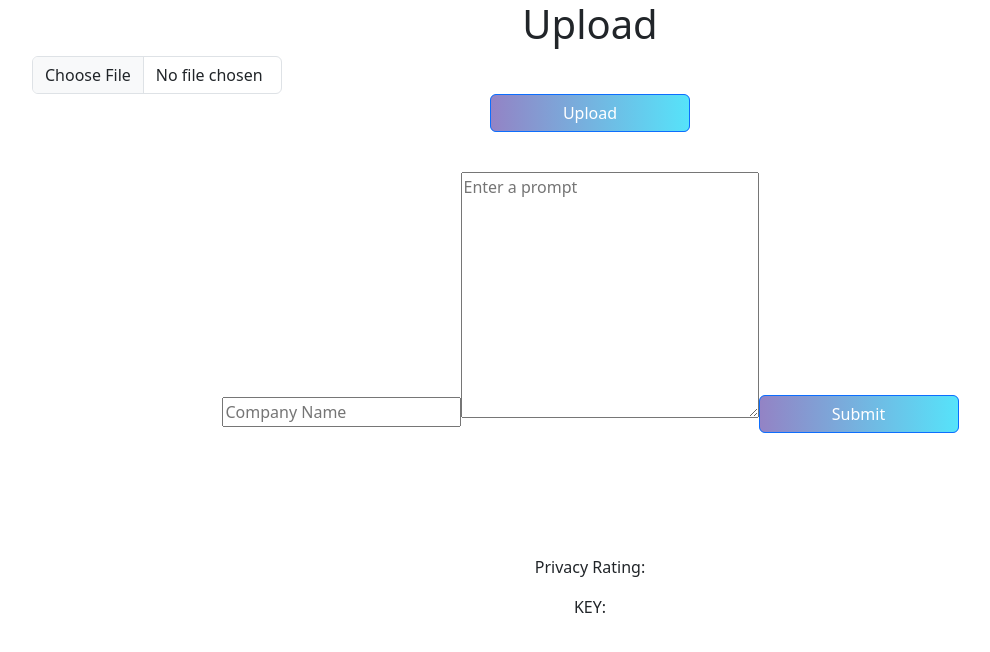
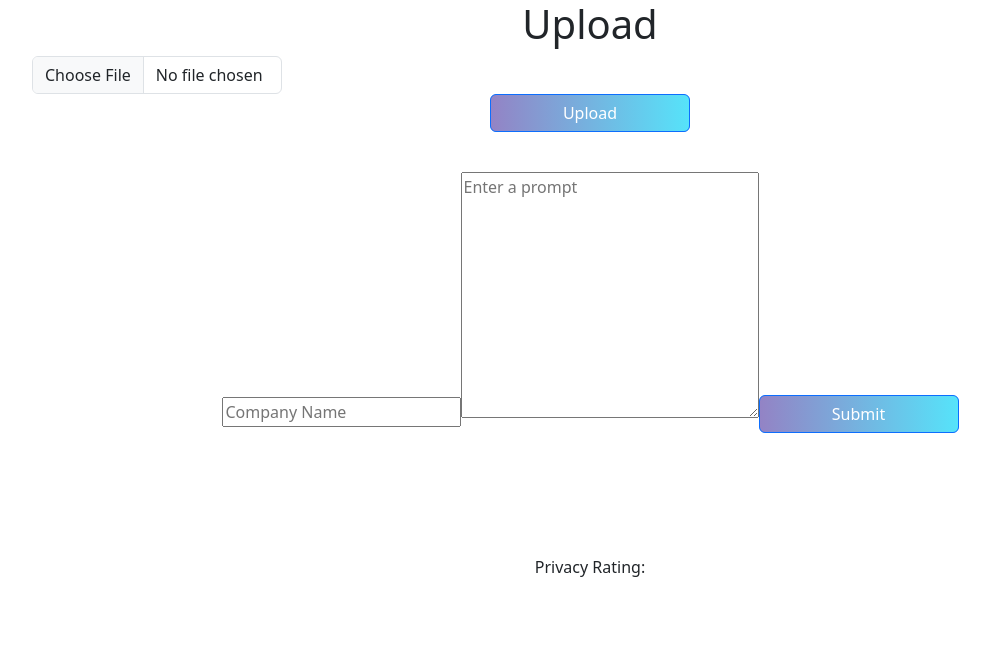
Before and after one commit to larryz1230/TOSter, a React (Create React App) app: page /upload in a window 1280 px wide. Shown: the top 652 px of the page, without its empty margins (50-1040 px from the left). Built offline with nearby package versions, Linux system fonts and the light colour scheme; no server answers.

Commit message:
saved api key in .env

```diff
--- a/src/components/upload/Upload.js
+++ b/src/components/upload/Upload.js
@@ -18,7 +18,7 @@ const Upload = ({ onResponseArrayChange }) => {
 
   const configuration = new Configuration({
 
-    apiKey: '',
+    apiKey: process.env.REACT_APP_OPEN_API_KEY,
 
   });
   delete configuration.baseOptions.headers['User-Agent'];
@@ -187,7 +187,6 @@ const Upload = ({ onResponseArrayChange }) => {
 
     <br></br>
     <p id="rec"> Privacy Rating: {response2}</p>
-    <p id="rec"> KEY: {process.env.REACT_APP_VAR}</p>
     </Container>
 
     </div>
```
